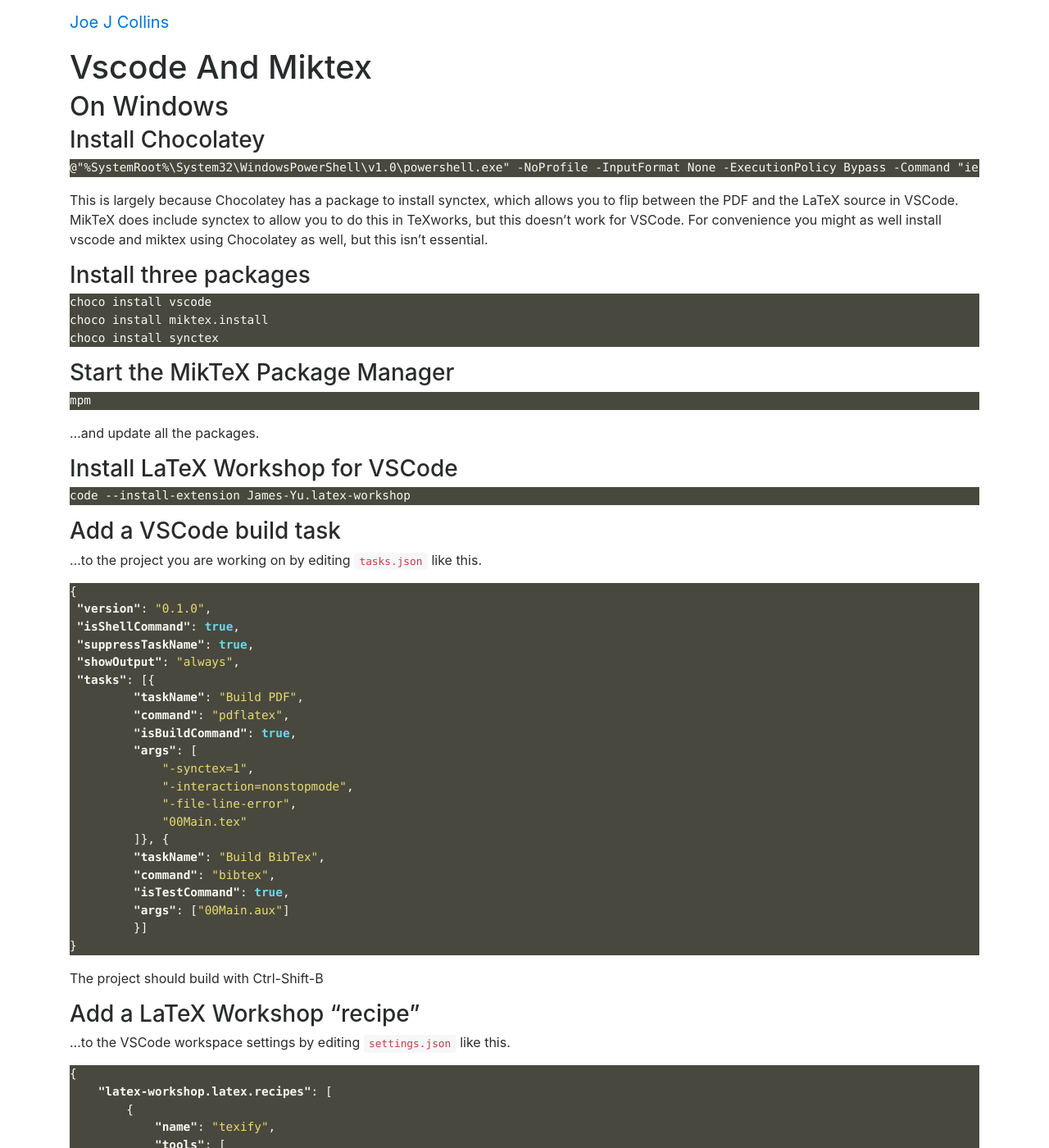
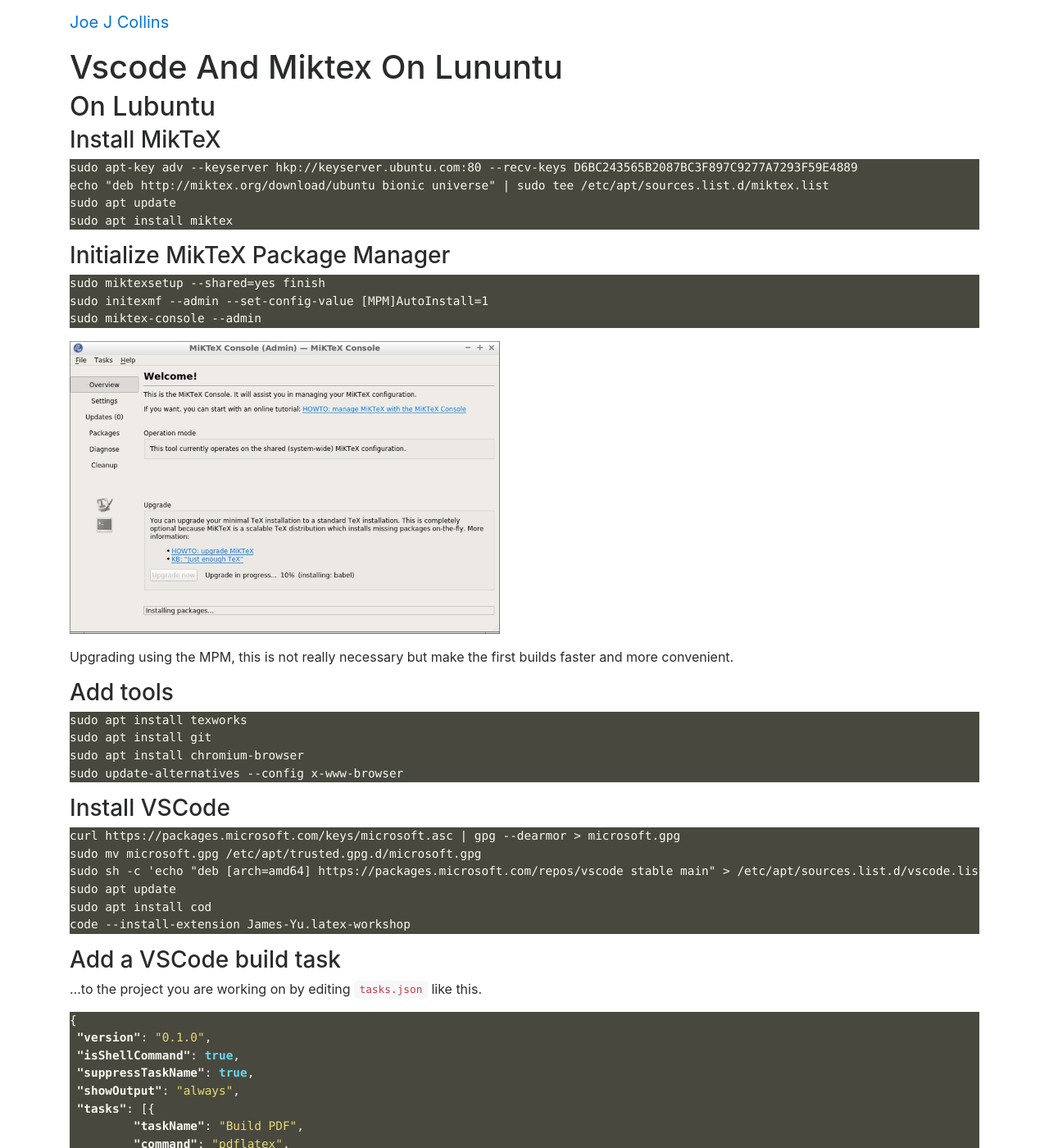
Before and after one commit to joejcollins/joejcollins.github.io, a Jekyll site: the page built from _posts/2018-06-21-vscode-and-miktex-on-lununtu.md, in a window 1280 px wide and 1400 px high. Shown: the whole window at 82% size. Built offline with Jekyll 4.4.1, drawn with Linux system fonts in a browser that asks for light colours; nearby versions of some CDN libraries; some of the changed text lies outside the part shown.

Commit message:
MikTeX on Linux

````diff
--- a/_posts/2018-06-20-vscode-and-miktex.md
+++ b/_posts/2018-06-21-vscode-and-miktex-on-lununtu.md
@@ -2,28 +2,39 @@
 layout: post
 ---
 
-## On Windows
+## On Lubuntu
 
-### Install Chocolatey
+### Install MikTeX
 
-    @"%SystemRoot%\System32\WindowsPowerShell\v1.0\powershell.exe" -NoProfile -InputFormat None -ExecutionPolicy Bypass -Command "iex ((New-Object System.Net.WebClient).DownloadString('https://chocolatey.org/install.ps1'))" && SET "PATH=%PATH%;%ALLUSERSPROFILE%\chocolatey\bin"
+    sudo apt-key adv --keyserver hkp://keyserver.ubuntu.com:80 --recv-keys D6BC243565B2087BC3F897C9277A7293F59E4889
+    echo "deb http://miktex.org/download/ubuntu bionic universe" | sudo tee /etc/apt/sources.list.d/miktex.list
+    sudo apt update
+    sudo apt install miktex
 
-This is largely because Chocolatey has a package to install synctex, which allows you to flip between the PDF and the LaTeX source in VSCode.  MikTeX does include synctex to allow you to do this in TeXworks, but this doesn't work for VSCode.  For convenience you might as well install vscode and miktex using Chocolatey as well, but this isn't essential.
+### Initialize MikTeX Package Manager
 
-### Install three packages
+    sudo miktexsetup --shared=yes finish
+    sudo initexmf --admin --set-config-value [MPM]AutoInstall=1
+    sudo miktex-console --admin
 
-    choco install vscode
-    choco install miktex.install
-    choco install synctex
+![Different Chillis]({{ site.url }}/assets/miktex-admin.jpg)
 
-### Start the MikTeX Package Manager
+Upgrading using the MPM, this is not really necessary but make the first builds faster and more convenient.
 
-    mpm
+### Add tools
 
-...and update all the packages.
+    sudo apt install texworks
+    sudo apt install git
+    sudo apt install chromium-browser
+    sudo update-alternatives --config x-www-browser
 
-### Install LaTeX Workshop for VSCode
+### Install VSCode
 
+    curl https://packages.microsoft.com/keys/microsoft.asc | gpg --dearmor > microsoft.gpg
+    sudo mv microsoft.gpg /etc/apt/trusted.gpg.d/microsoft.gpg
+    sudo sh -c 'echo "deb [arch=amd64] https://packages.microsoft.com/repos/vscode stable main" > /etc/apt/sources.list.d/vscode.list'
+    sudo apt update
+    sudo apt install cod
     code --install-extension James-Yu.latex-workshop
 
 ### Add a VSCode build task
@@ -58,12 +69,14 @@
 ### Add a LaTeX Workshop "recipe"
 
 ...to the VSCode workspace settings by editing `settings.json` like this.
+Unfortunately the `texify` with MikTeX didn't work for me on Lubuntu,
+but your mileage may vary.
 
 ```json
 {
     "latex-workshop.latex.recipes": [
         {
-            "name": "texify",
+            "name": "pdflatex",
             "tools": [
               "pdflatex"
             ]
@@ -85,18 +98,7 @@
             "args": [
                 "%DOCFILE%"
             ]
-        },
-        {
-            "name": "texify",
-            "command": "texify",
-            "args": [
-              "--synctex=1",
-              "--pdf",
-              "--tex-option=\"-interaction=nonstopmode\"",
-              "--tex-option=\"-file-line-error\"",
-              "%DOC%.tex"
-            ]
-          }
+        }
     ],
     "editor.minimap.enabled": false
 }
````
Also changed, not shown: _posts/2018-06-20-vscode-and-miktex-on-windows.md (added, +111 -0 lines), assets/miktex-admin.jpg (added).
